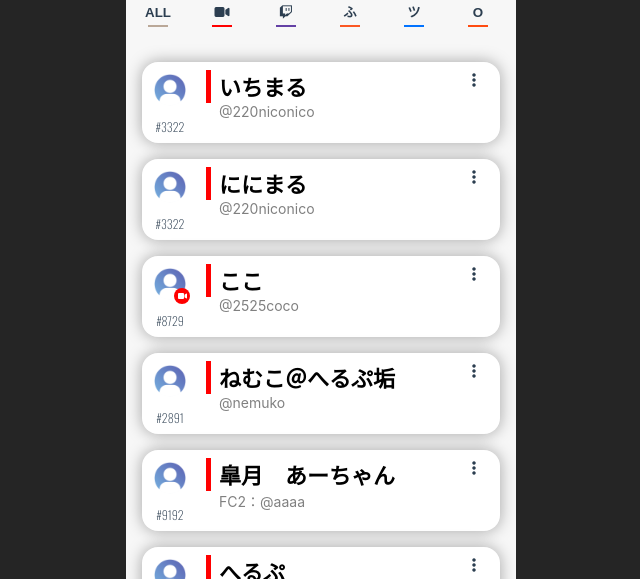
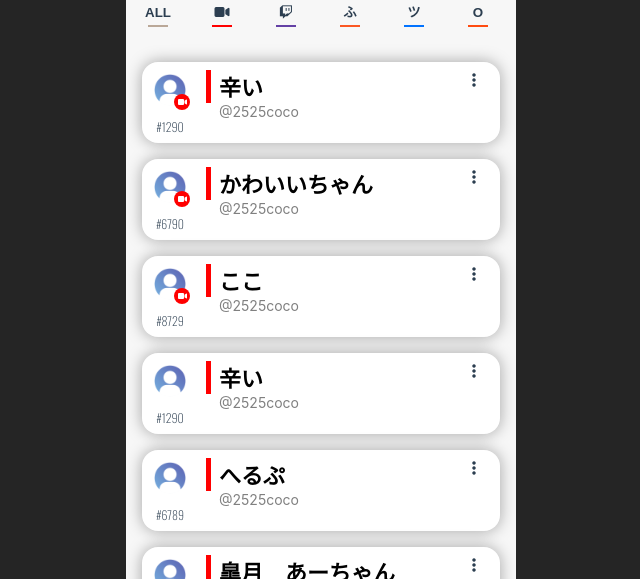
Before and after one commit to simd-float4x4/2525, a Vue app in the folder niconico-researcher/: page / in a window 1280 px wide. Shown: the part 373-952 px from the top of the page, without its empty margins (319-959 px from the left). Built offline with nearby package versions, Linux system fonts and the light colour scheme.

Commit message:
fix: 色々戻す

```diff
--- a/niconico-researcher/src/components/Pagination/PaginationCell.vue
+++ b/niconico-researcher/src/components/Pagination/PaginationCell.vue
@@ -133,41 +133,41 @@ export default {
             }
 
             // もう一度フィルタリング
-            // if ( this.categoryKeyword ) {
-            //     switch(this.categoryKeyword) {
-            //         case Platform.Services.All.label:
-            //         console.log('All: ', fruits);
-            //         break;
+            if ( this.categoryKeyword ) {
+                switch(this.categoryKeyword) {
+                    case Platform.Services.All.label:
+                    console.log('All: ', fruits);
+                    break;
 
-            //         case Platform.Services.NowStreaming.label:
-            //         fruits = fruits.filter(cell => {
-            //             const filteredPlatforms = cell.platform.filter(platform => platform.isBroadCasting === true);
-            //             return filteredPlatforms.length > 0;
-            //         }).map(cell => ({
-            //             ...cell,
-            //             platform: cell.platform.filter(platform => platform.isBroadCasting === true)
-            //         }));
-            //         console.log('now: ', fruits);
-            //         break;
+                    case Platform.Services.NowStreaming.label:
+                    fruits = fruits.filter(cell => {
+                        const filteredPlatforms = cell.platform.filter(platform => platform.isBroadCasting === true);
+                        return filteredPlatforms.length > 0;
+                    }).map(cell => ({
+                        ...cell,
+                        platform: cell.platform.filter(platform => platform.isBroadCasting === true)
+                    }));
+                    console.log('now: ', fruits);
+                    break;
 
-            //         default:
-            //         fruits = fruits.filter(cell => {
-            //             const filteredPlatforms = cell.platform.filter(platform => platform.platformName === this.categoryKeyword);
-            //             return filteredPlatforms.length > 0;
-            //         });
-            //         console.log('default: ',fruits);
-            //         break;
-            //     }
-            // }
+                    default:
+                    fruits = fruits.filter(cell => {
+                        const filteredPlatforms = cell.platform.filter(platform => platform.platformName === this.categoryKeyword);
+                        return filteredPlatforms.length > 0;
+                    });
+                    console.log('default: ',fruits);
+                    break;
+                }
+            }
 
             // // 配信中の人が上になるように
-            // fruits.sort(function(a, b) {
-            //     if (a.platform[0].isBroadCasting < b.platform[0].isBroadCasting) {
-            //         return 1;
-            //     } else {
-            //         return -1;
-            //     }
-            // });
+            fruits.sort(function(a, b) {
+                if (a.platform[0].isBroadCasting < b.platform[0].isBroadCasting) {
+                    return 1;
+                } else {
+                    return -1;
+                }
+            });
 
              console.log('FiNAL FRUiTS ZiPPER: ', fruits);
 
```
